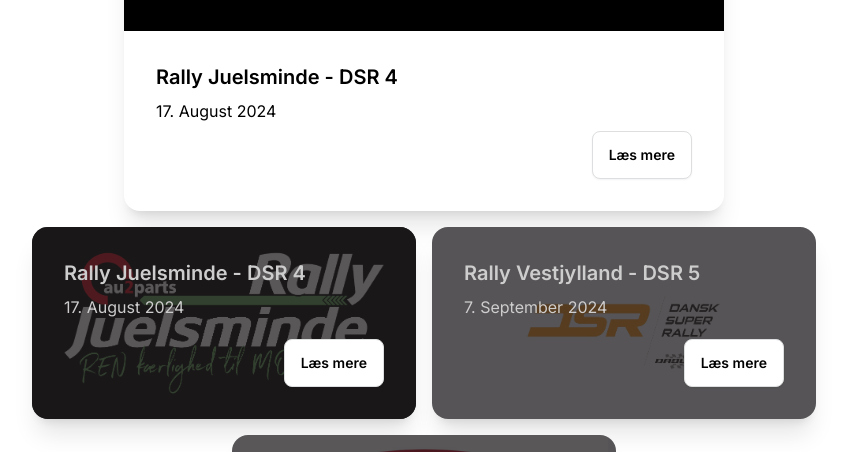
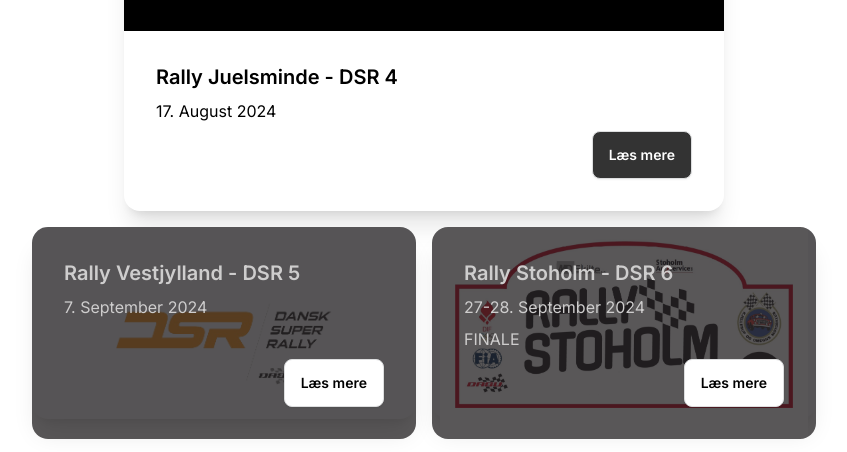
Before and after one commit to AlexanderGC1337/Dsrrr, a Next.js app: page /rallies in a window 1280 px wide. Shown: the part 1640-2092 px from the top of the page, without its empty margins (216-1063 px from the left). Built offline with nearby package versions, Linux system fonts and the light colour scheme.

Commit message:
removed duplicate item

```diff
--- a/src/app/rallies/page.jsx
+++ b/src/app/rallies/page.jsx
@@ -71,7 +71,7 @@
                             <h2 className="card-title select-none text-black">Rally Juelsminde - DSR 4</h2>
                             <p className='select-none text-black'>17. August 2024</p>
                             <div className="card-actions justify-end">
-                                    <button className="btn bg-[white] text-[black] hover:bg-[#F7941D] hover:text-[#313170]">
+                                <button className="btn bg-[#333] text-[white] hover:bg-[#F7941D] hover:text-[#313170]">
                                     <a href="https://www.facebook.com/RallyJuelsminde" target='_blank'>
                                         Læs mere
                                     </a>
@@ -81,22 +81,7 @@
                     </div>
                     <div className='flex flex-col lg:flex-row items-center justify-center align-middle gap-4'>
 
-                        <div className="card w-80 bg-base-100 shadow-xl image-full h-48 md:w-96">
-                            <figure className='p-3 bg-black'>
-                                <img src="/assets/images/juelsminde-rallyplade.png" alt="Rally Juelsminde rallyplade" />
-                            </figure>
-                            <div className="card-body">
-                                <h2 className="card-title select-none">Rally Juelsminde - DSR 4</h2>
-                                <p className='select-none'>17. August 2024</p>
-                                <div className="card-actions justify-end">
-                                    <button className="btn bg-[white] text-[black] hover:bg-[#F7941D] hover:text-[#313170]">
-                                        <a href="https://www.facebook.com/RallyJuelsminde" target='_blank'>
-                                            Læs mere
-                                        </a>
-                                    </button>
-                                </div>
-                            </div>
-                        </div>
+
                         <div className="card w-80 bg-base-100 shadow-xl image-full h-48 md:w-96">
                             <figure className='p-3'>
                                 <img src="/assets/images/Logo.png" alt="Rally Vestjylland rallyplade" />
@@ -104,6 +89,7 @@
                             <div className="card-body">
                                 <h2 className="card-title select-none">Rally Vestjylland - DSR 5</h2>
                                 <p className='select-none'>7. September 2024</p>
+                                <p>ㅤ</p>
                                 <div className="card-actions justify-end">
                                     <button className="btn bg-[white] text-[black] hover:bg-[#F7941D] hover:text-[#313170]">
                                         <a href="https://www.facebook.com/ROMK045" target='_blank'>
@@ -114,7 +100,6 @@
                             </div>
                         </div>
 
-                    </div>
 
                         <div className='flex flex-col lg:flex-row items-center justify-center align-middle gap-4'>
                             <div className="card w-80 bg-base-100 shadow-xl image-full h-48 md:w-96">
@@ -135,6 +120,7 @@
                                 </div>
                             </div>
 
+                        </div>
                     </div>
                     <div className='mt-0 md:mt-20'>
                         <h3 className='text-center my-10 text-2xl text-black select-none'>Afsluttet løb</h3>
```
Lines whose indentation alone changed are shown as unchanged.
